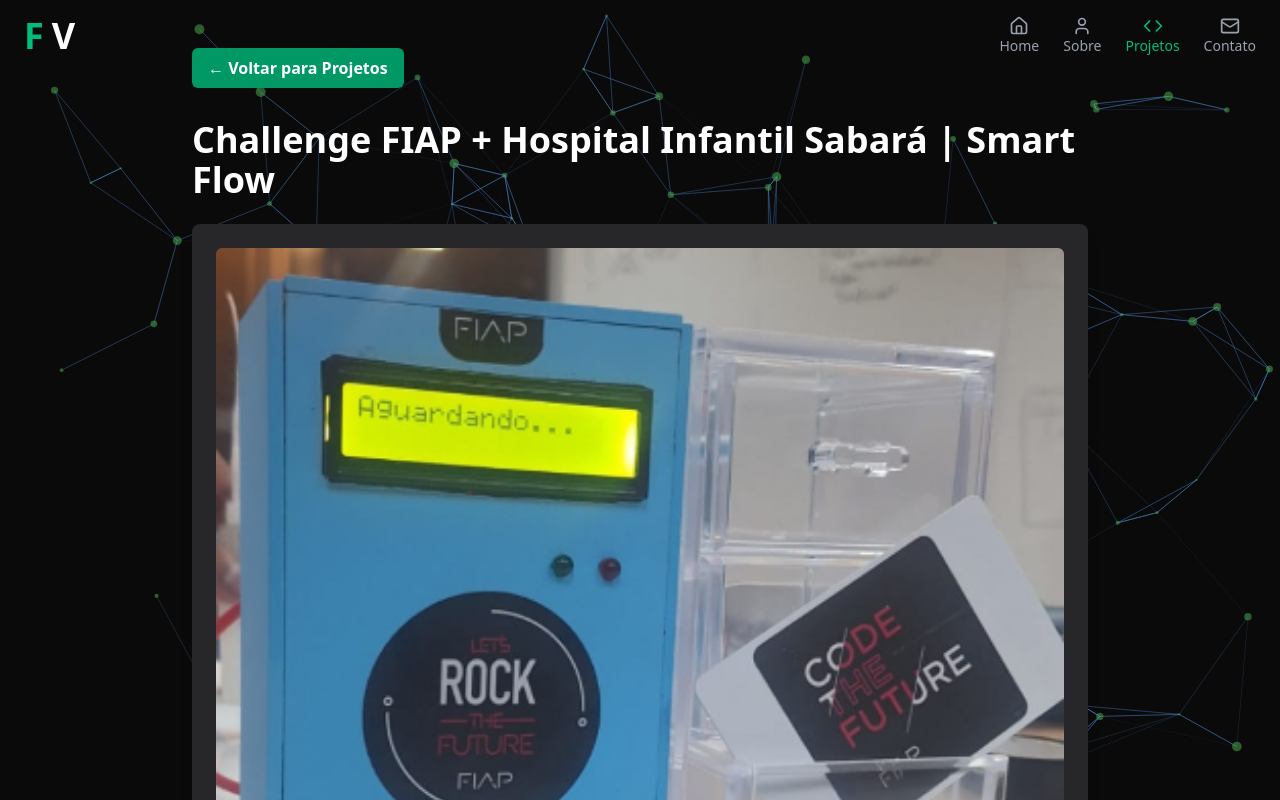
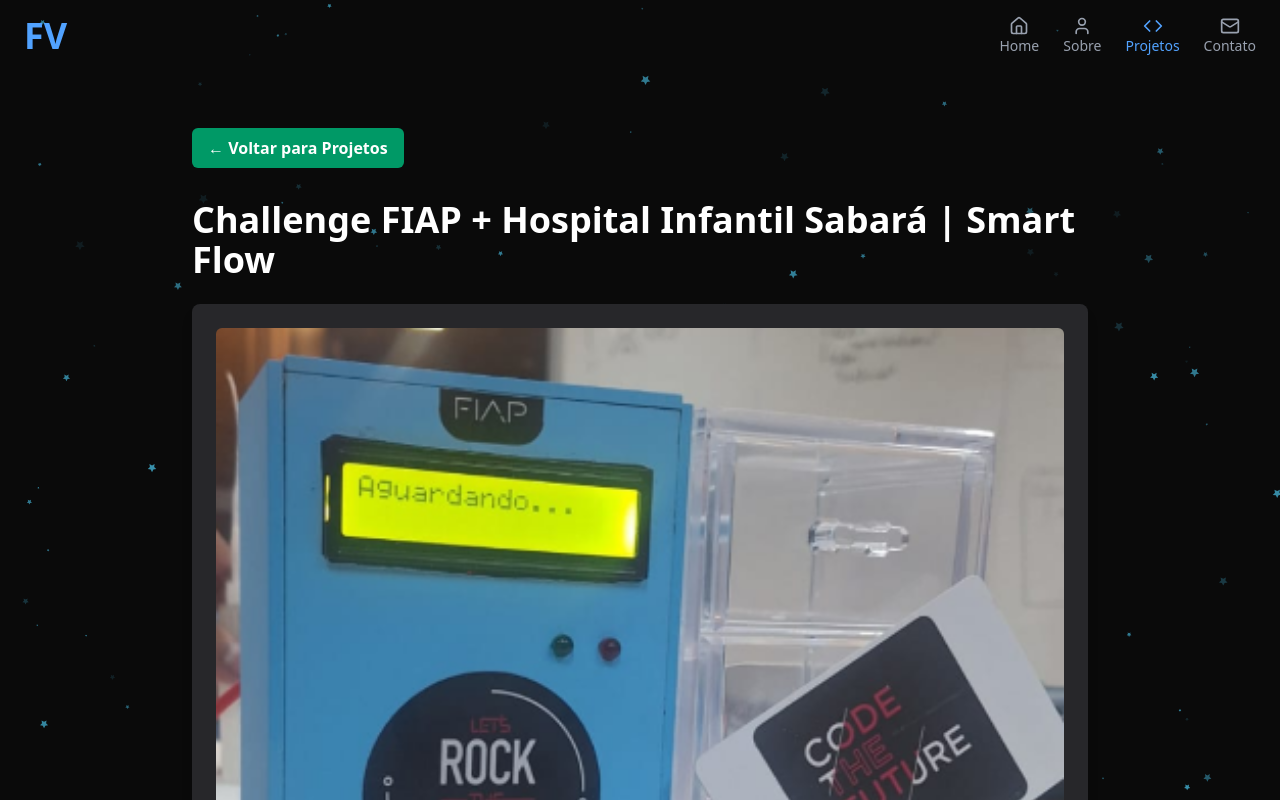
Before and after one commit to Franciscov25/portfolio, a React (Vite) app: page /projetos/1 in a window 1280 px wide. Shown: the top 800 px of the page. Built offline with nearby package versions, Linux system fonts and the light colour scheme.

Commit message:
Fix: correção de bugs referente ao particle como background

```diff
--- a/src/Components/DetalhesProjeto.jsx
+++ b/src/Components/DetalhesProjeto.jsx
@@ -24,7 +24,7 @@
   return (
     // Adicione 'relative z-10' e 'bg-zinc-900' para garantir que o conteúdo desta página
     // esteja acima das partículas e tenha um fundo sólido.
-    <div className="text-white min-h-[calc(100vh-64px)] py-12 px-4 relative z-10">
+    <div className="text-white mt-20  min-h-[calc(100vh-64px)] py-12 px-4 relative z-10">
       <div className="container mx-auto max-w-4xl">
         <Link
           to="/projetos"
--- /dev/null
+++ b/src/Components/GitHubContributions.jsx
@@ -0,0 +1,77 @@
+import React from 'react';
+import GitHubCalendar from 'react-github-calendar';
+// Importe os componentes de Tooltip da Radix UI
+import * as Tooltip from '@radix-ui/react-tooltip';
+
+const GitHubContributions = ({ username }) => {
+  const theme = {
+    dark: ['#2a2a2a', '#081c2c', '#01497c', '#018abe', '#00c9fa'], // Cores de contribuição
+  };
+
+  return (
+    <div className="    /* Fundo escuro para o container */
+      rounded-lg       /* Cantos arredondados */
+      p-5              /* Preenchimento interno */
+      mx-auto          /* Centraliza horizontalmente */
+      my-10            /* Margem superior e inferior */
+      max-w-4xl        /* Largura máxima: 600px */
+      shadow-lg        /* Sombra */
+      overflow-x-auto  /* Permite rolagem horizontal em telas pequenas */
+      text-white       /* Cor do texto padrão para dentro do container */
+    ">
+      <h2 className="
+        text-2xl        /* Tamanho da fonte */
+        md:text-3xl     /* Tamanho da fonte em telas médias */
+        font-bold       /* Negrito */
+        mb-6            /* Margem inferior */
+        text-center     /* Centraliza o texto */
+        text-blue-400 /* Sua cor verde esmeralda para o título (ajustada para Tailwind) */
+      ">
+        Minhas Contribuições no GitHub
+      </h2>
+
+      {/* GitHubCalendar precisa de um provedor de tooltip da Radix */}
+      <Tooltip.Provider>
+        <GitHubCalendar
+          username={username}
+          theme={theme}
+          blockSize={12}
+          blockMargin={3}
+          colorScheme="dark"
+          showWeekdayLabels
+          // Renderiza o bloco e o envolve no Tooltip da Radix
+          renderBlock={(block, activity) => (
+            <Tooltip.Root>
+              <Tooltip.Trigger asChild>
+                {/* O bloco em si, que será o gatilho para o tooltip */}
+                {React.cloneElement(block, {
+                  'data-tooltip-content': `${activity.count} contributions on ${activity.date}`, // Conteúdo para o tooltip
+                })}
+              </Tooltip.Trigger>
+              <Tooltip.Portal>
+                <Tooltip.Content className="
+                  bg-zinc-800       /* Fundo do tooltip */
+                  text-white        /* Cor do texto do tooltip */
+                  text-sm           /* Tamanho da fonte */
+                  px-3              /* Preenchimento horizontal */
+                  py-2              /* Preenchimento vertical */
+                  rounded-md        /* Cantos arredondados */
+                  shadow-md         /* Sombra para o tooltip */
+                  data-[state=delayed-open]:data-[side=top]:animate-slideDownAndFade
+                  data-[state=delayed-open]:data-[side=right]:animate-slideLeftAndFade
+                  data-[state=delayed-open]:data-[side=bottom]:animate-slideUpAndFade
+                  data-[state=delayed-open]:data-[side=left]:animate-slideRightAndFade
+                " sideOffset={5}>
+                  <strong>{activity.count} contribuições</strong> em {activity.date}
+                  <Tooltip.Arrow className="fill-zinc-800" /> {/* Seta do tooltip */}
+                </Tooltip.Content>
+              </Tooltip.Portal>
+            </Tooltip.Root>
+          )}
+        />
+      </Tooltip.Provider>
+    </div>
+  );
+};
+
+export default GitHubContributions;
--- a/src/Components/Header.jsx
+++ b/src/Components/Header.jsx
@@ -36,8 +36,7 @@
       <div className="flex items-center space-x-2">
         {/* Logo ou Nome do Portfólio */}
         <Link to="/" className="text-orange-500 text-3xl font-bold flex items-center gap-2">
-          <span className="text-emerald-500 text-4xl font-extrabold">F</span>
-          <span className="text-white text-4xl font-extrabold">V</span>
+          <span className="text-blue-400 text-4xl font-extrabold">FV</span>
         </Link>
       </div>
 
@@ -47,7 +46,7 @@
             <Link
               to="/"
               className={`flex flex-col items-center text-sm font-medium transition-colors duration-300
-                ${location.pathname === '/' ? 'text-emerald-500' : 'text-gray-400 hover:text-white'}`}
+                ${location.pathname === '/' ? 'text-blue-400' : 'text-gray-400 hover:text-white'}`}
             >
               <HomeIcon size={20} />
               Home
@@ -57,7 +56,7 @@
             <Link
               to="/sobre"
               className={`flex flex-col items-center text-sm font-medium transition-colors duration-300
-                ${location.pathname === '/sobre' ? 'text-emerald-500' : 'text-gray-400 hover:text-white'}`}
+                ${location.pathname === '/sobre' ? 'text-blue-400' : 'text-gray-400 hover:text-white'}`}
             >
               <UserIcon size={20} />
               Sobre
@@ -67,7 +66,7 @@
             <Link
               to="/projetos"
               className={`flex flex-col items-center text-sm font-medium transition-colors duration-300
-                ${location.pathname === '/projetos' || location.pathname.startsWith('/projetos/') ? 'text-emerald-500' : 'text-gray-400 hover:text-white'}`}
+                ${location.pathname === '/projetos' || location.pathname.startsWith('/projetos/') ? 'text-blue-400' : 'text-gray-400 hover:text-white'}`}
             >
               <CodeIcon size={20} />
               Projetos
@@ -77,7 +76,7 @@
             <Link
               to="/contato"
               className={`flex flex-col items-center text-sm font-medium transition-colors duration-300
-                ${location.pathname === '/contato' ? 'text-emerald-500' : 'text-gray-400 hover:text-white'}`}
+                ${location.pathname === '/contato' ? 'text-blue-400' : 'text-gray-400 hover:text-white'}`}
             >
             <MailIcon size={20} />
               Contato
--- a/src/Components/ParticlesBackground.jsx
+++ b/src/Components/ParticlesBackground.jsx
@@ -20,53 +20,44 @@
       options={{
         background: {
           color: {
-            value: "#0a0a0a", // Cor de fundo das partículas (bem escura)
+            value: "#0a0a0a", // Cor de fundo das partículas (bem escura, para simular o espaço)
           },
         },
         fpsLimit: 120,
         interactivity: {
           events: {
             onClick: {
-              enable: true,
-              mode: "push",
+              enable: true, // Desabilita a interação ao clique para um efeito de estrelas mais limpo
+              mode: "push", // Manter caso queira habilitar e usar, mas por padrão desabilitado
             },
             onHover: {
-              enable: true, // Mantenha como true para o efeito de hover
-              mode: "bubble", // Mantido como 'bubble' que é menos agressivo que 'repulse'
+              enable: true,
+              mode: "repulse", // O modo "repulse" é o melhor para o efeito de proximidade do mouse
             },
             resize: true,
           },
           modes: {
             push: {
-              quantity: 4,
+              quantity: 4, // Ainda aqui caso onClick seja reativado
             },
-            bubble: { // Ajuste para o modo 'bubble'
-                distance: 200,
-                size: 8,
-                duration: 2,
-                opacity: 0.8,
+            repulse: { // Configuração para o modo 'repulse'
+              distance: 80, // Distância em que o mouse "afasta" as partículas
+              duration: 0.4, // Duração da animação de repulsa
+              speed: 0.5, // Velocidade com que as partículas se movem ao serem repelidas
+              factor: 100, // Força do efeito de repulsa (maior valor = mais forte)
+              maxSpeed: 50, // Velocidade máxima que as partículas podem atingir
             },
-            grab: { // Outra opção que pode testar
-                distance: 150,
-                links: {
-                    opacity: 1
-                }
-            }
           },
         },
         particles: {
           color: {
-            value: "#4CAF50", // Cor das partículas (verde esmeralda)
+            value: "#4cc9f0", // cor das estrelas
           },
           links: {
-            color: "#60A5FA", // Cor das linhas (azul suave)
-            distance: 150,
-            enable: true,
-            opacity: 0.5,
-            width: 1,
+            enable: false, // Desabilita as linhas para um efeito de céu estrelado mais realista
           },
           collisions: {
-            enable: true,
+            enable: true, // Manter colisões pode dar um movimento mais interessante
           },
           move: {
             direction: "none",
@@ -74,8 +65,8 @@
             outModes: {
               default: "bounce",
             },
-            random: false,
-            speed: 1,
+            random: true, // Movimento mais aleatório para simular o cintilar
+            speed: 0.5, // Velocidade de movimento bem sutil
             straight: false,
           },
           number: {
@@ -83,16 +74,30 @@
               enable: true,
               area: 800,
             },
-            value: 80,
+            value: 120, // Aumenta a quantidade para um céu mais denso
           },
           opacity: {
-            value: 0.5,
+            value: 0.7, // Opacidade base
+            random: true, // Varia a opacidade para um efeito de "cintilar"
+            animation: {
+              enable: true,
+              speed: 1,
+              minimumValue: 0.1, // Algumas estrelas podem ser quase invisíveis
+              sync: false
+            }
           },
           shape: {
-            type: "circle",
+            type: "star", // formato de estrela
           },
           size: {
-            value: { min: 1, max: 5 },
+            value: { min: 0.5, max: 2.5 }, // Tamanho das estrelas, bem pequenas e variadas
+            random: true,
+            animation: {
+              enable: true,
+              speed: 4,
+              minimumValue: 0.5,
+              sync: false
+            }
           },
         },
         detectRetina: true,
--- /dev/null
+++ b/src/Components/SimpleSpotifyEmbed.jsx
@@ -0,0 +1,23 @@
+import React from 'react';
+
+const SimpleSpotifyEmbed = () => {
+  // Substitua este iframe pelo código que você copiou do Spotify
+  const spotifyEmbedCode = `
+    <iframe style="border-radius:12px" src="https://open.spotify.com/embed/track/2ZRo7axmMPeSVUvDbGkJah?utm_source=generator&theme=0" width="100%" height="352" frameBorder="0" allowfullscreen="" allow="autoplay; clipboard-write; encrypted-media; fullscreen; picture-in-picture" loading="lazy"></iframe>
+  `;
+
+  return (
+    <div className="bg-zinc-800 rounded-lg p-5 mx-auto my-10 max-w-2xl shadow-lg text-white">
+      <h2 className="text-2xl font-bold mb-6 text-center text-green-400">
+        Minha Playlist Favorita
+      </h2>
+      {/* dangerouslySetInnerHTML é necessário para renderizar HTML puro em React */}
+      <div dangerouslySetInnerHTML={{ __html: spotifyEmbedCode }} />
+      <p className="text-sm text-gray-400 mt-4 text-center">
+        Curta a playlist diretamente do Spotify!
+      </p>
+    </div>
+  );
+};
+
+export default SimpleSpotifyEmbed;
--- a/src/Components/Typer.jsx
+++ b/src/Components/Typer.jsx
@@ -37,10 +37,10 @@
     <div className="flex flex-col md:flex-row items-center justify-center min-h-screen px-4 gap-8">
     {/* Texto */}
     <div className="text-center md:text-left">
-        <h1 className="text-4xl font-semibold text-amber-500 mb-4">
+        <h1 className="text-4xl font-bold text-blue-400 mb-4">
         Olá, meu nome é Francisco Vargas!
         </h1>
-        <div className="typing-container font-semibold text-amber-600">
+        <div className="typing-container font-semibold text-blue-500">
         <span className="typing-text text-2xl">{text}</span>
         <span className="cursor">|</span>
         </div>
```
